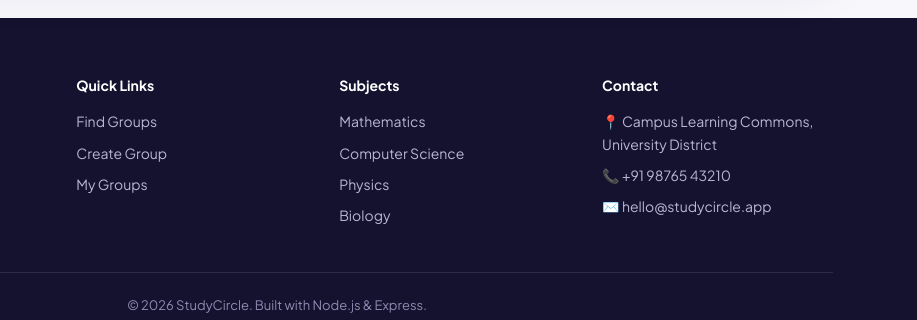
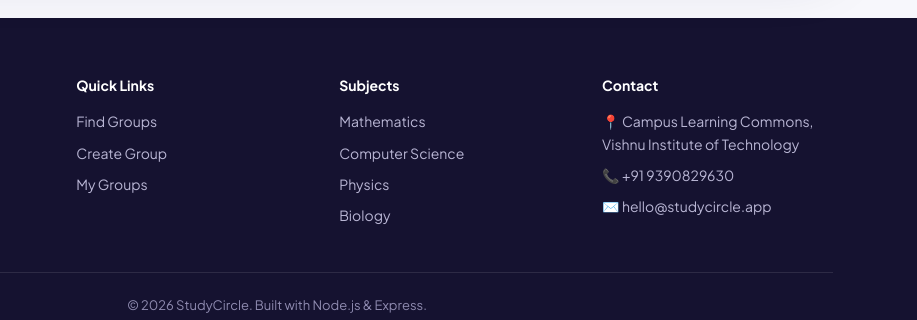
Before and after one commit to JagadeeswariPenumarthi/study-group-finder, a website: page public/index.html in a window 1280 px wide. Shown: the part 2748-3068 px from the top of the page, 363-1280 px from the left. Drawn offline with Linux system fonts and the light colour scheme; no server answers.

Commit message:
Update index.html

```diff
--- a/public/index.html
+++ b/public/index.html
@@ -219,8 +219,8 @@
           </div>
           <div>
             <h4>Contact</h4>
-            <p>📍 Campus Learning Commons,<br />University District</p>
-            <p>📞 +91 98765 43210</p>
+            <p>📍 Campus Learning Commons,<br />Vishnu Institute of Technology</p>
+            <p>📞 +91 9390829630</p>
             <p>✉️ hello@studycircle.app</p>
           </div>
         </div>
```
